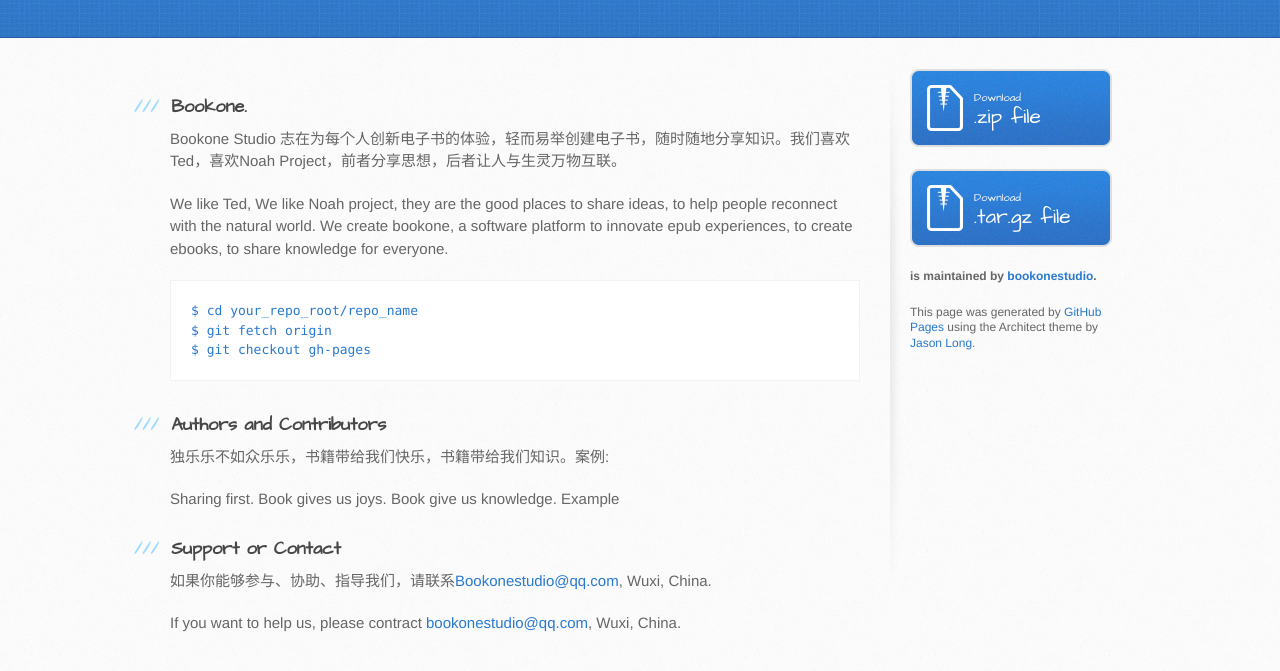
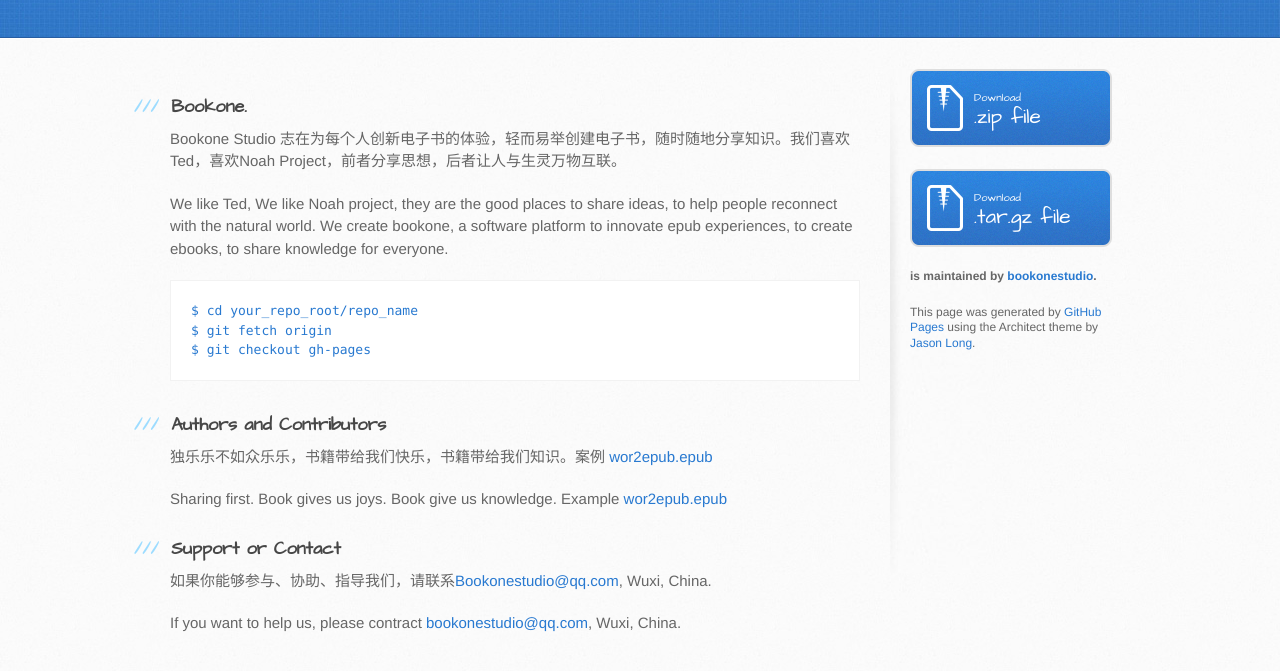
Before and after one commit to bookonestudio/bookone-generator, a plain HTML site: page index.html in a window 1280 px wide. Shown: the part 197-868 px from the top of the page. Drawn offline with Linux system fonts and the light colour scheme.

Commit message:
download

```diff
--- a/index.html
+++ b/index.html
@@ -44,9 +44,9 @@ $ git checkout gh-pages
 <h3>
 <a name="authors-and-contributors" class="anchor" href="#authors-and-contributors"><span class="octicon octicon-link"></span></a>Authors and Contributors</h3>
 
-<p>独乐乐不如众乐乐，书籍带给我们快乐，书籍带给我们知识。案例:<a href="http://url.cn/NjUywY"></a> </p>
+<p>独乐乐不如众乐乐，书籍带给我们快乐，书籍带给我们知识。案例 <a href="http://url.cn/NjUywY">wor2epub.epub</a> </p>
 
-<p>Sharing first. Book gives us joys. Book give us knowledge. Example <a href="http://url.cn/NjUywY"></a></p>
+<p>Sharing first. Book gives us joys. Book give us knowledge. Example <a href="http://url.cn/NjUywY">wor2epub.epub</a></p>
 
 <h3>
 <a name="support-or-contact" class="anchor" href="#support-or-contact"><span class="octicon octicon-link"></span></a>Support or Contact</h3>
```
